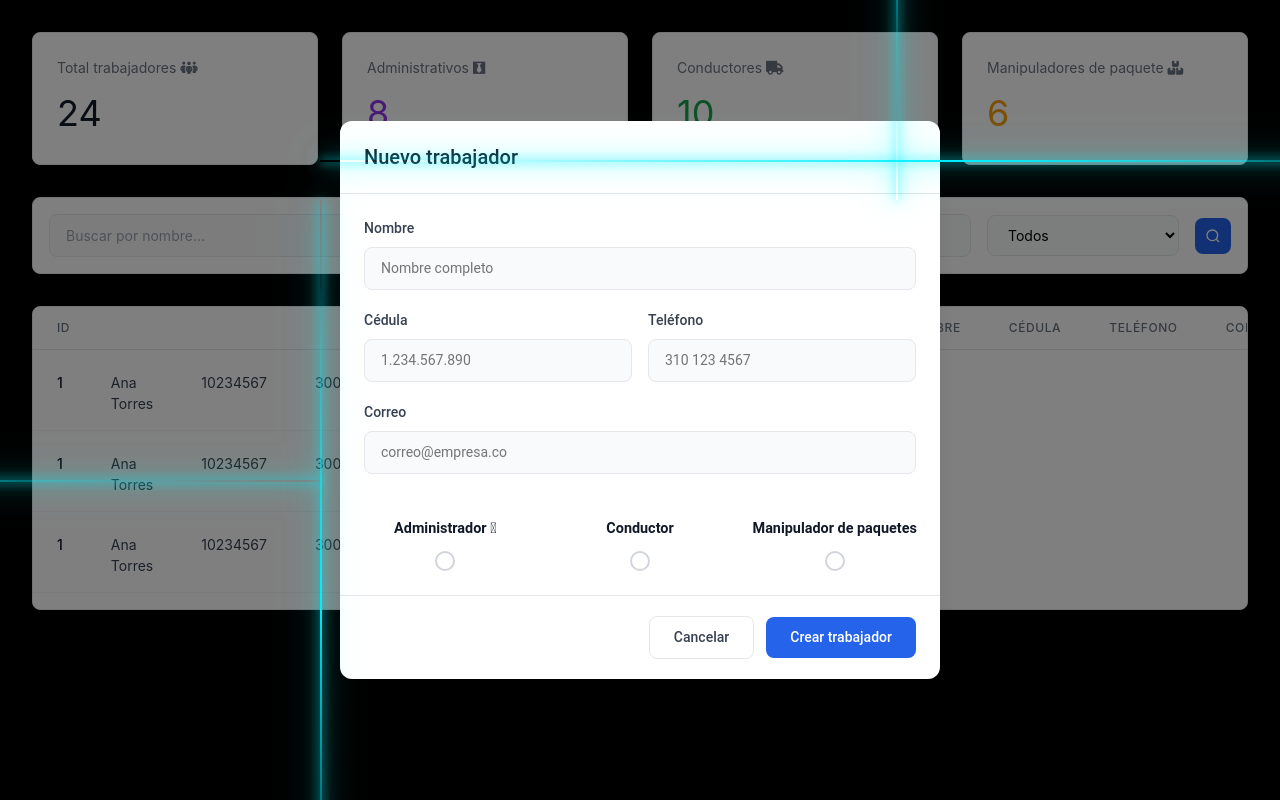
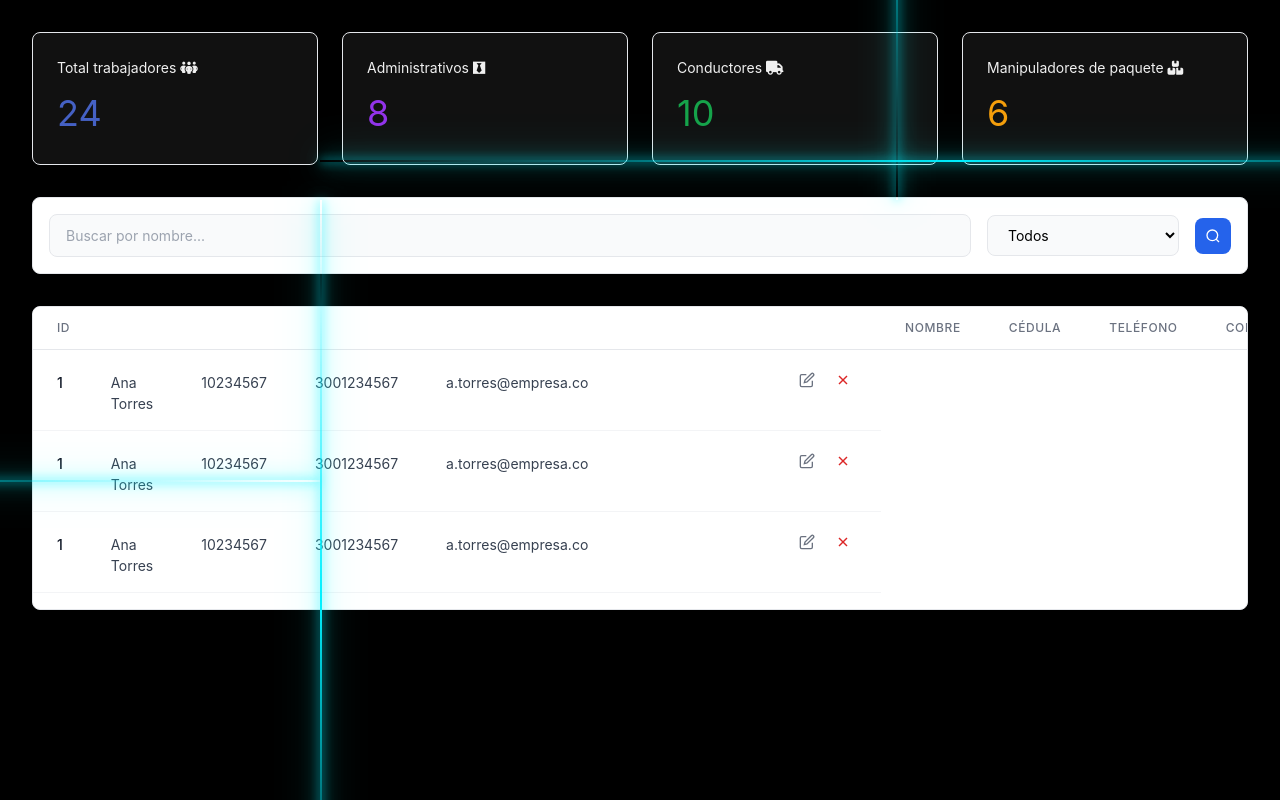
Before and after one commit to pgms1103-afk/proyecto_modulo_2, an Angular app in the folder proyectoModulo2/: page / in a window 1280 px wide. Built offline with nearby package versions, Linux system fonts and the light colour scheme.

Commit message:
changes in trabajadores
another changes in trabajadores

```diff
--- a/proyectoModulo2/src/app/trabajadores/components/estadisticas/estadisticas.css
+++ b/proyectoModulo2/src/app/trabajadores/components/estadisticas/estadisticas.css
@@ -6,20 +6,20 @@
   margin-bottom: 2rem;
 }
 .stat-card {
-  background: white;
+  background: #111111;
   border: 0.5px solid #e5e7eb;
   border-radius: 8px;
   padding: 1.5rem;
 }
 .stat-label {
   font-size: 0.875rem;
-  color: #6b7280;
+  color: #F0F0F0;
   margin-bottom: 0.5rem;
 }
 .stat-value {
   font-size: 2.25rem;
   font-weight: 400;
-  color: #111827;
+  color: #4561C4;
 }
 .stat-value.purple { color: #9333ea; }
 .stat-value.green  { color: #16a34a; }
--- a/proyectoModulo2/src/app/trabajadores/components/modal/modal.html
+++ b/proyectoModulo2/src/app/trabajadores/components/modal/modal.html
@@ -1,4 +1,4 @@
-<form action="/">
+<!--<form action="/">
 <div class="modal-backdrop">
   <div class="modal-card">
     <div class="modal-header">
@@ -55,3 +55,4 @@
   </div>
 </div>
 </form>
+-->
```
